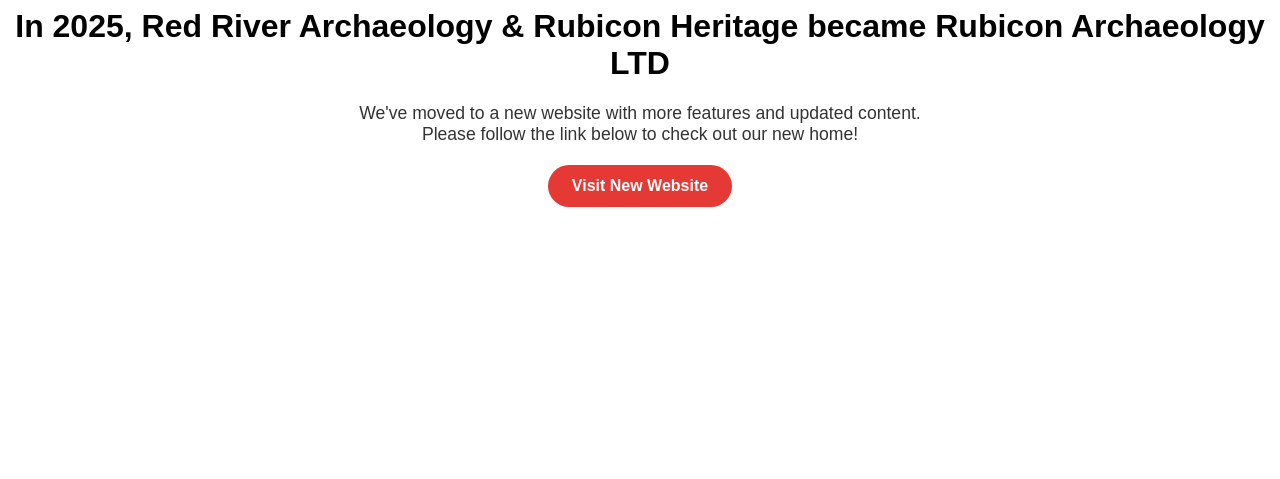
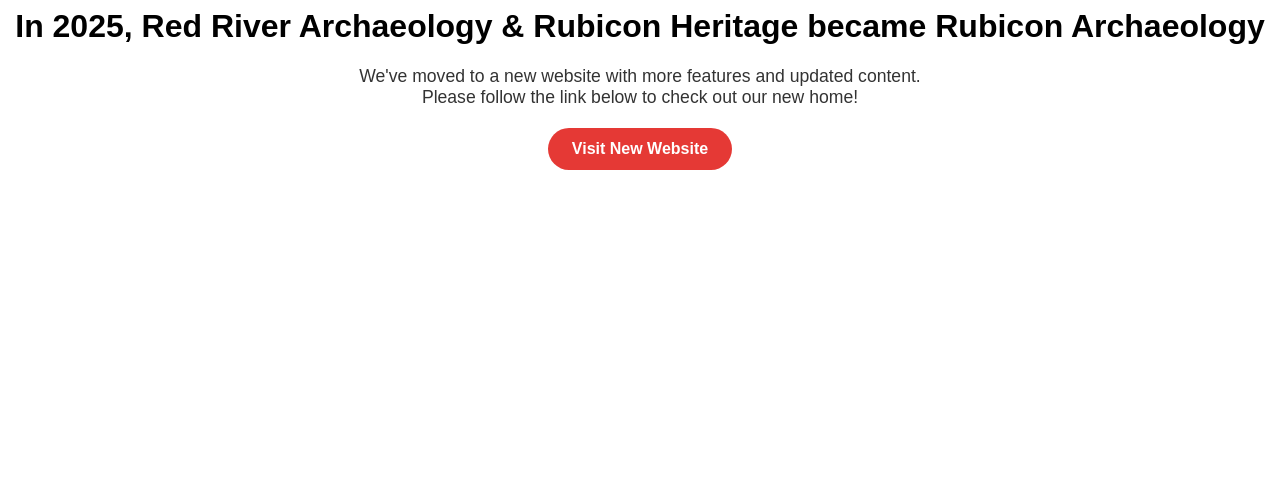
Before and after one commit to reubenmoloney/reubenmoloney.github.io, a plain HTML site: page index.html in a window 1280 px wide. Shown: the part 321-800 px from the top of the page. Drawn offline with Linux system fonts and the light colour scheme.

Commit message:
Update index.html

```diff
--- a/index.html
+++ b/index.html
@@ -51,7 +51,7 @@
   <img src="/images/ra-logo-large.webp" alt="Logo Banner" class="banner" />
 
   <!-- Heading -->
-  <h1>In 2025, Red River Archaeology & Rubicon Heritage became Rubicon Archaeology LTD</h1>
+  <h1>In 2025, Red River Archaeology & Rubicon Heritage became Rubicon Archaeology</h1>
 
   <!-- Paragraph -->
   <p>
```
